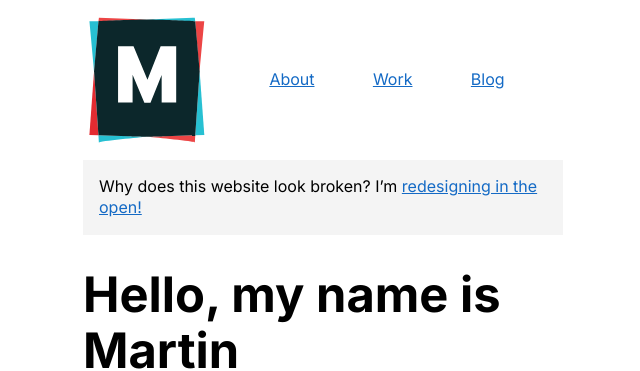
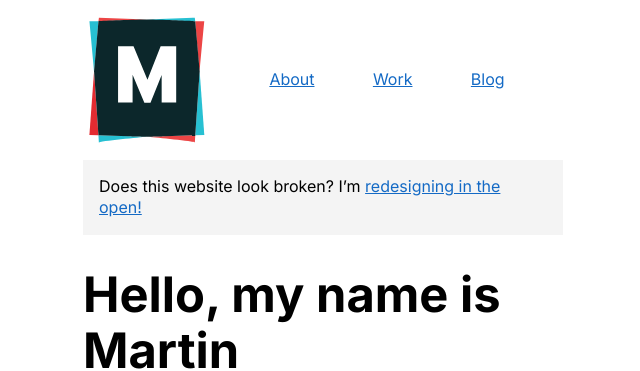
Before and after one commit to wrightmartin/mynameismartin, a Jekyll site: the page built from index.html, in a window 1280 px wide. Shown: the top 371 px of the page, without its empty margins (317-957 px from the left). Built offline with Jekyll 4.4.1, drawn with Linux system fonts in a browser that asks for light colours.

Commit message:
Reword redesign message

```diff
--- a/_includes/header.html
+++ b/_includes/header.html
@@ -16,7 +16,7 @@
 
 
   </div>
-  <p class="message--redesign">Why does this website look broken? I’m <a href="{{ site.baseurl }}/blog/a-new-start">redesigning in the open!</a></p>
+  <p class="message--redesign">Does this website look broken? I’m <a href="{{ site.baseurl }}/blog/a-new-start">redesigning in the open!</a></p>
 </div>
 
 </header>
```
